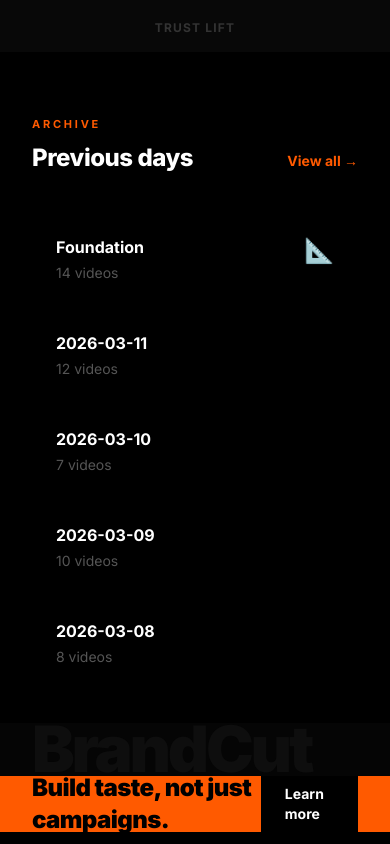
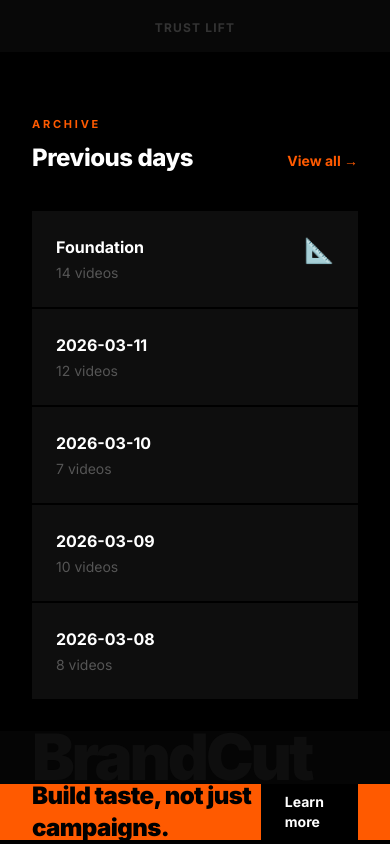
Before and after one commit to kylelinger/yt-inspo-web, a Next.js app: page / in a window 390 px wide. Shown: the part 4473-5317 px from the top of the page. Built offline with nearby package versions, Linux system fonts and the light colour scheme.

Commit message:
redesign: Archive grid with 2px gap, #0e0e0e cards on #000 (no borders)

```diff
--- a/src/app/page.tsx
+++ b/src/app/page.tsx
@@ -186,15 +186,12 @@ export default function Home() {
               </div>
             </FadeInView>
 
-            {/* Archive blocks — borders only between cards */}
-            <div
-              className="grid sm:grid-cols-2 lg:grid-cols-4 [&>a:not(:nth-child(2n+1))]:sm:border-l [&>a:nth-child(n+3)]:sm:border-t [&>a:not(:nth-child(4n+1))]:lg:border-l [&>a:nth-child(n+5)]:lg:border-t"
-              style={{ background: "var(--bg)" }}
-            >
+            {/* Archive blocks — 2px gap, #0e0e0e cards on #000 */}
+            <div className="grid sm:grid-cols-2 lg:grid-cols-4 gap-[2px]" style={{ background: "var(--bg)" }}>
               <a
                 href="/archive/foundation"
-                className="group flex items-start justify-between p-6 transition-colors hover:bg-[#1a1a1a] border-[#1a1a1a]"
-                style={{ background: "var(--bg)" }}
+                className="group flex items-start justify-between p-6 transition-colors hover:bg-[#1a1a1a]"
+                style={{ background: "#0e0e0e" }}
               >
                 <div>
                   <div className="text-base font-bold text-white">Foundation</div>
@@ -209,8 +206,8 @@ export default function Home() {
                   <a
                     key={date}
                     href={`/archive/${date}`}
-                    className="group block p-6 transition-colors hover:bg-[#1a1a1a] border-[#1a1a1a]"
-                    style={{ background: "var(--bg)" }}
+                    className="group block p-6 transition-colors hover:bg-[#1a1a1a]"
+                    style={{ background: "#0e0e0e" }}
                   >
                     <div className="text-base font-bold text-white">{date}</div>
                     <div className="mt-1 text-sm text-[#555]">{count} videos</div>
```
